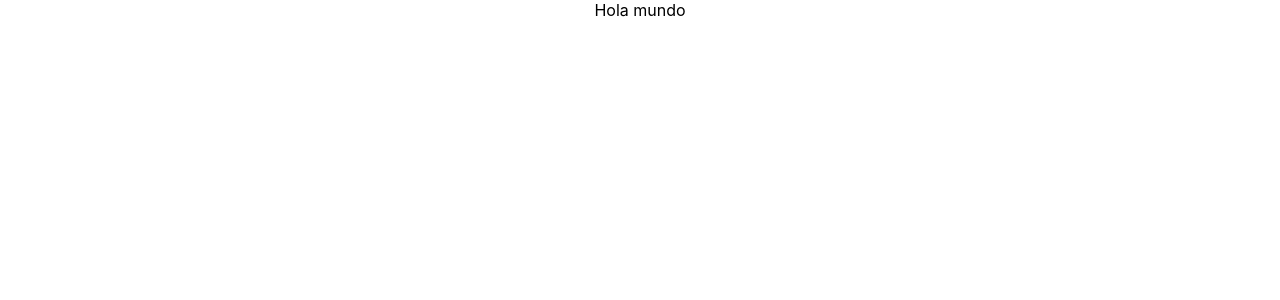
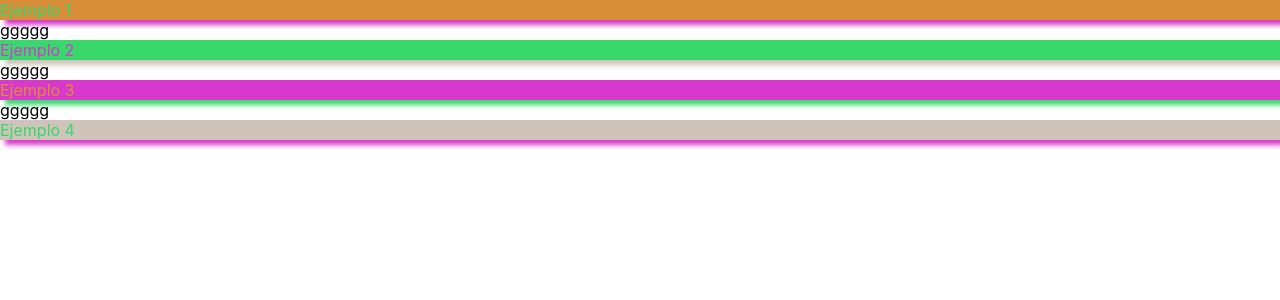
Before and after one commit to MinticcicloIII/explicacionestilosconspreproc, a React (Create React App) app: page / in a window 1280 px wide. Shown: the top 300 px of the page. Built offline with nearby package versions, Linux system fonts and the light colour scheme.

Commit message:
agregar explicacion de sass con mixin y variables

```diff
--- a/package.json
+++ b/package.json
@@ -9,6 +9,7 @@
     "react": "^17.0.2",
     "react-dom": "^17.0.2",
     "react-scripts": "5.0.0",
+    "sass": "^1.49.0",
     "web-vitals": "^2.1.4"
   },
   "scripts": {
--- a/src/App.css
+++ /dev/null
@@ -1,38 +0,0 @@
-.App {
-  text-align: center;
-}
-
-.App-logo {
-  height: 40vmin;
-  pointer-events: none;
-}
-
-@media (prefers-reduced-motion: no-preference) {
-  .App-logo {
-    animation: App-logo-spin infinite 20s linear;
-  }
-}
-
-.App-header {
-  background-color: #282c34;
-  min-height: 100vh;
-  display: flex;
-  flex-direction: column;
-  align-items: center;
-  justify-content: center;
-  font-size: calc(10px + 2vmin);
-  color: white;
-}
-
-.App-link {
-  color: #61dafb;
-}
-
-@keyframes App-logo-spin {
-  from {
-    transform: rotate(0deg);
-  }
-  to {
-    transform: rotate(360deg);
-  }
-}
--- a/src/App.js
+++ b/src/App.js
@@ -1,11 +1,15 @@
-import logo from './logo.svg';
-import './App.css';
+import './styles/styles.scss'
 
 function App() {
   return (
     <div className="App">
-    <span>Hola mundo</span>
-
+      <div className="estilo1">Ejemplo 1</div>
+      <div>ggggg</div>
+      <div className="estilo2">Ejemplo 2</div>
+      <div>ggggg</div>
+      <div className="estilo3">Ejemplo 3</div>
+      <div>ggggg</div>
+      <div className="estilo4">Ejemplo 4</div>
     </div>
   );
 }
--- /dev/null
+++ b/src/styles/colors.scss
@@ -0,0 +1,4 @@
+$miColor1: rgb(216, 141, 56);
+$miColor2: rgb(216, 56, 203);
+$miColor3: rgb(56, 216, 109);
+$miColor4: rgb(206, 196, 185);
--- /dev/null
+++ b/src/styles/mixins.scss
@@ -0,0 +1,9 @@
+@mixin fondodiv($colorFondo, $colorSombra, $colorFuente) {
+    background-color: $colorFondo;
+    box-shadow: 5px 5px 5px $colorSombra;
+    color: $colorFuente;
+}
+
+/*Bacano porque en estas funcioncitas mixin uno puede poner valores por defect
+por ejemplo: $colorFondo:red y acá se puede hacer que si el dev no mete color en el fondo
+se mete rojo*/
--- /dev/null
+++ b/src/styles/styles.scss
@@ -0,0 +1,19 @@
+@import './colors.scss';
+@import'./mixins.scss';
+
+.estilo1{
+    @include fondodiv ($miColor1,$miColor2,$miColor3)
+
+}
+.estilo2{
+    @include fondodiv ($miColor3, $miColor4, $miColor2)
+
+}
+.estilo3{
+    @include fondodiv ($miColor2,$miColor3,$miColor1)
+
+}
+.estilo4{
+    @include fondodiv ($miColor4,$miColor2,$miColor3)
+
+}
```
Also changed, not shown: 1 other file (tests, documents, lock files or other folders).
